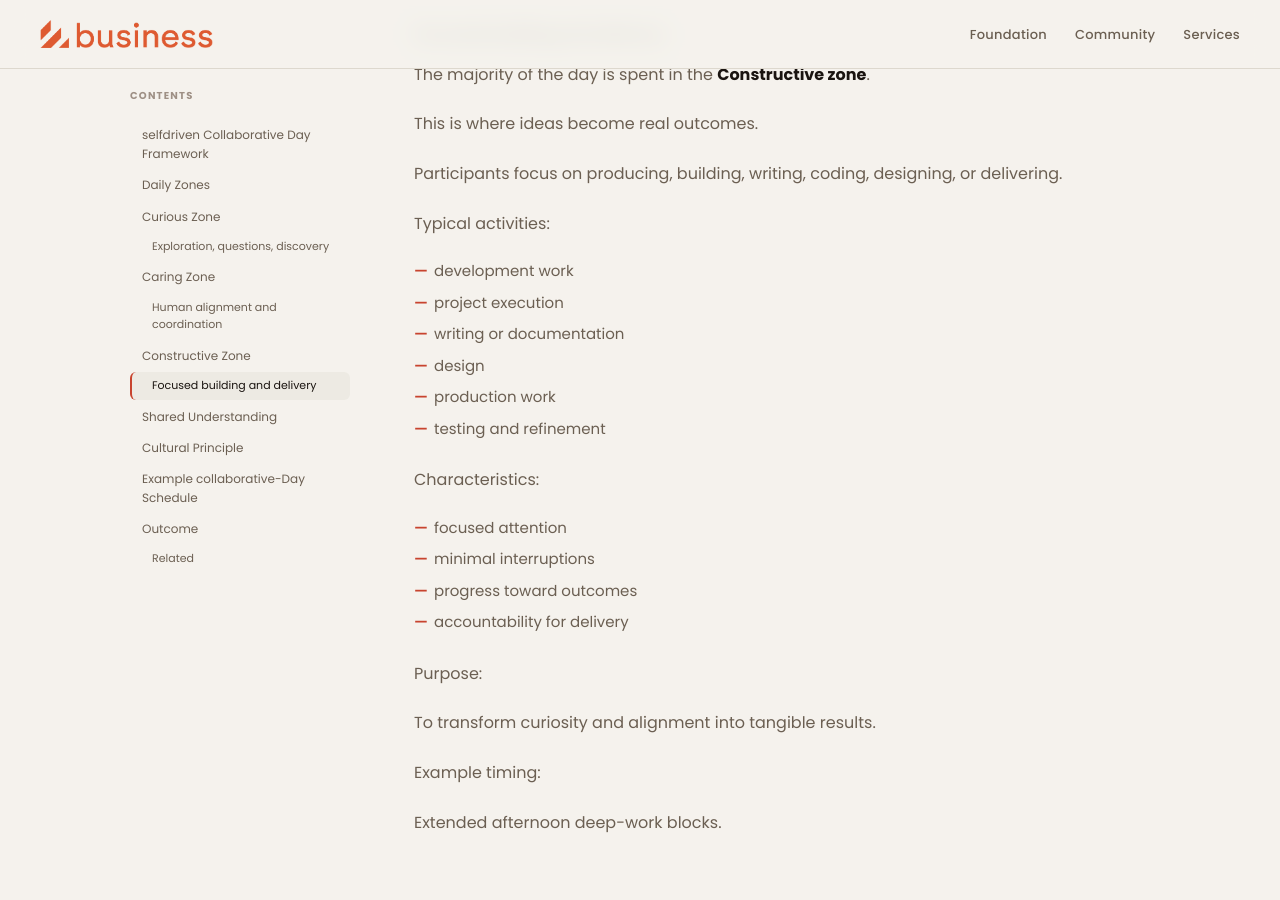
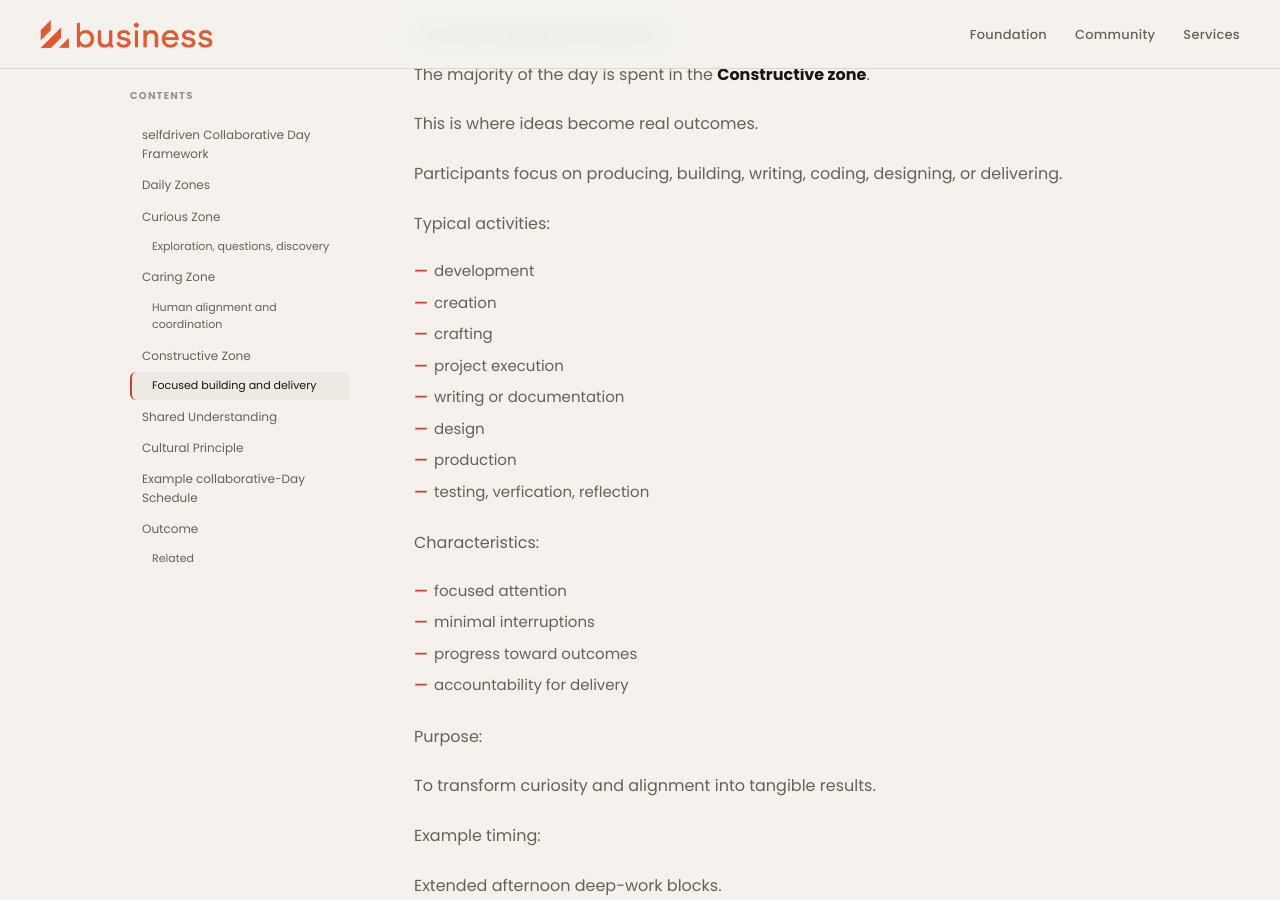
Before and after one commit to selfdriven-services/selfdriven-business, a Jekyll site: the page built from docs/pages/framework-the-collaborative-day.md, in a window 1280 px wide and 900 px high, scrolled down 3311 px. Built offline with Jekyll 4.4.1, drawn with Linux system fonts in a browser that asks for light colours.

Commit message:
Update framework-the-collaborative-day.md

```diff
--- a/docs/pages/framework-the-collaborative-day.md
+++ b/docs/pages/framework-the-collaborative-day.md
@@ -100,12 +100,14 @@ Participants focus on producing, building, writing, coding, designing, or delive
 
 Typical activities:
 
-- development work
+- development
+- creation
+- crafting
 - project execution
 - writing or documentation
 - design
-- production work
-- testing and refinement
+- production
+- testing, verfication, reflection
 
 Characteristics:
 
```
